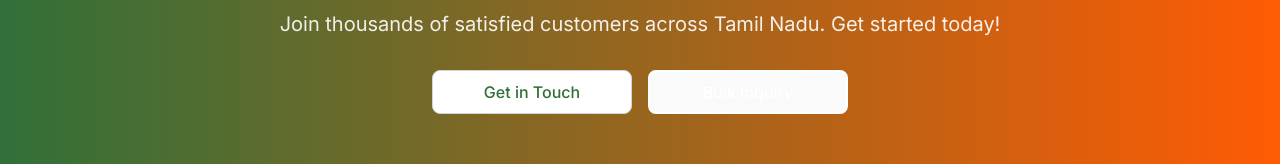
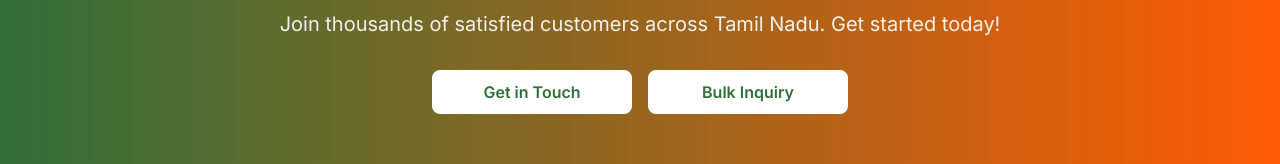
Before and after one commit to tmisgowthaamand/jkenterprises, a React (Vite) app: page / in a window 1280 px wide. Shown: the part 2040-2204 px from the top of the page. Built offline with nearby package versions, Linux system fonts and the light colour scheme.

Commit message:
describe your new changes

```diff
--- a/src/pages/HomePage.tsx
+++ b/src/pages/HomePage.tsx
@@ -243,10 +243,10 @@ export function HomePage() {
             Join thousands of satisfied customers across Tamil Nadu. Get started today!
           </p>
           <div className="flex flex-col sm:flex-row gap-4 justify-center">
-            <Button href="/contact" className="bg-white text-[#317039] hover:bg-gray-100 min-w-[200px]">
+            <Button href="/contact" className="bg-white text-[#317039] hover:bg-gray-100 hover:text-[#317039] border-2 border-white font-semibold min-w-[200px]">
               Get in Touch
             </Button>
-            <Button href="/bulk-inquiry" className="border-2 border-white text-white hover:bg-white hover:text-[#317039] min-w-[200px]">
+            <Button href="/bulk-inquiry" className="bg-white text-[#317039] hover:bg-gray-100 hover:text-[#317039] border-2 border-white font-semibold min-w-[200px]">
               Bulk Inquiry
             </Button>
           </div>
```
